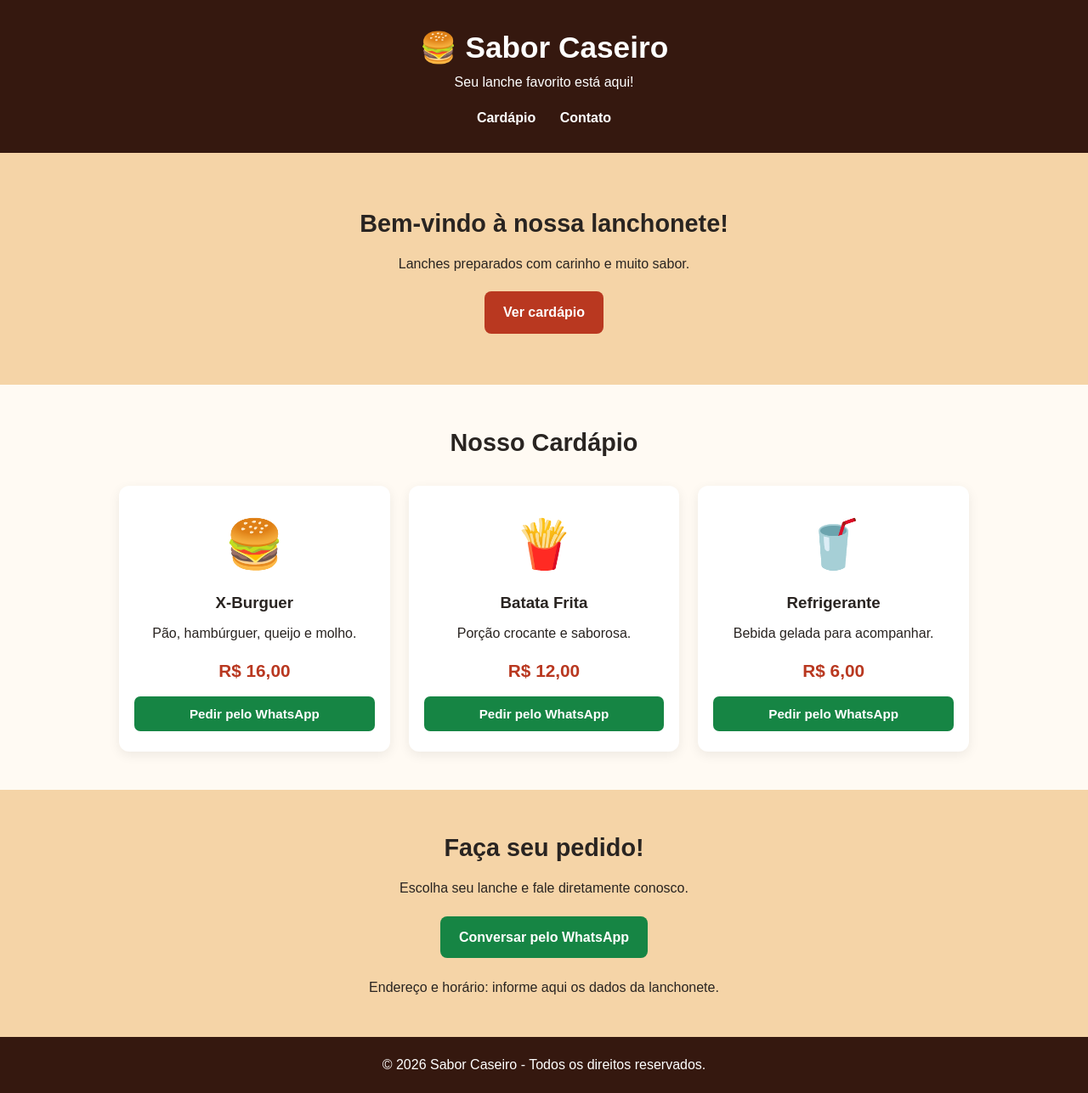
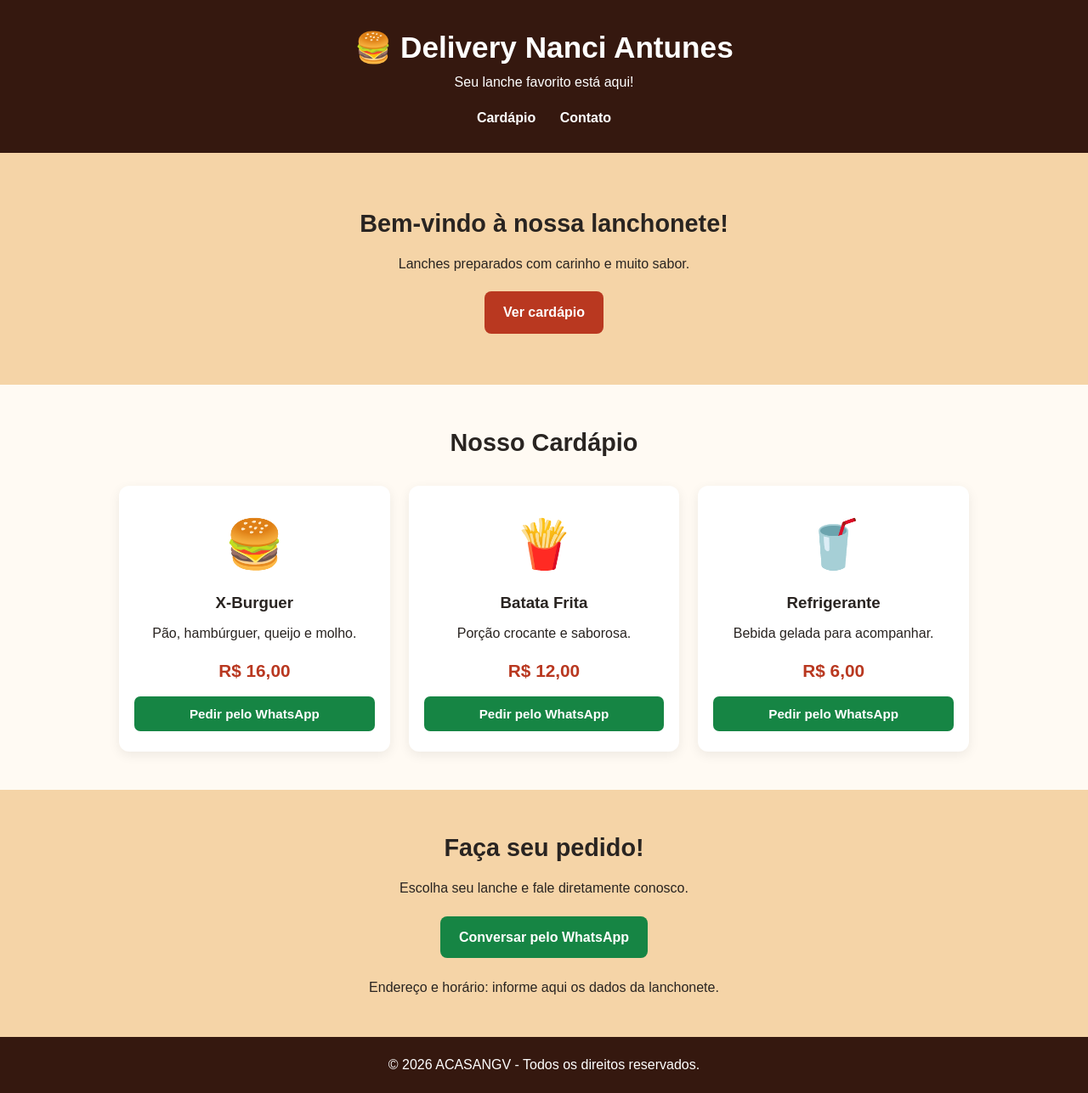
Before and after one commit to ACASANGV/delivery-nanci-antunes, a plain HTML site: page index.html in a window 1280 px wide. Shown: the whole page at 85% size. Drawn offline with Linux system fonts and the light colour scheme.

Commit message:
Update index.html
Corrige nome do estabelecimento.

```diff
--- a/index.html
+++ b/index.html
@@ -11,7 +11,7 @@
 <body>
 
   <header class="topo">
-    <h1>🍔 Sabor Caseiro</h1>
+    <h1>🍔 Delivery Nanci Antunes</h1>
     <p>Seu lanche favorito está aqui!</p>
     <nav>
       <a href="#cardapio">Cardápio</a>
@@ -77,12 +77,12 @@
   </main>
 
   <footer>
-    <p>© 2026 Sabor Caseiro - Todos os direitos reservados.</p>
+    <p>© 2026 ACASANGV - Todos os direitos reservados.</p>
   </footer>
 
   <script>
     function pedir(produto) {
-      const telefone = "5522999999999";
+      const telefone = "5522992463517";
       const mensagem = "Olá! Gostaria de pedir: " + produto;
       const link = "https://wa.me/" + telefone +
         "?text=" + encodeURIComponent(mensagem);
```
